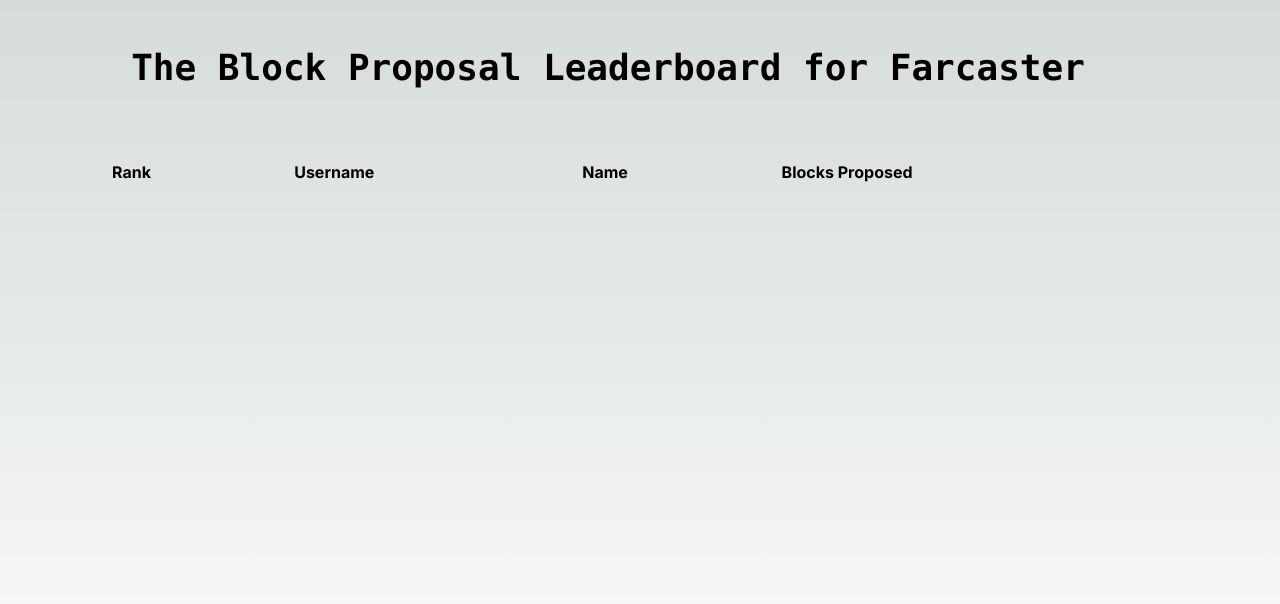
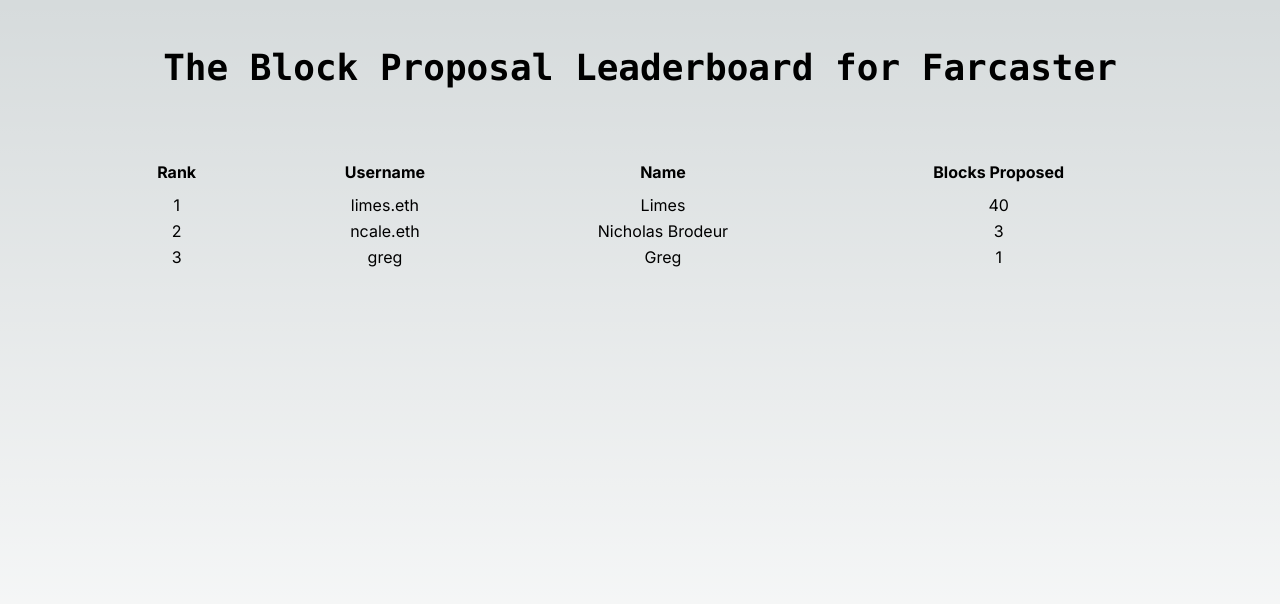
Before and after one commit to enslimeseth/block-proposer-leaderboard, a Next.js app: page / in a window 1280 px wide. Shown: the top 604 px of the page. Built offline with nearby package versions, Linux system fonts and the light colour scheme.

Commit message:
Added 'dummy' data for styling purposes

```diff
--- a/src/app/page.tsx
+++ b/src/app/page.tsx
@@ -1,38 +1,45 @@
 import Image from "next/image";
-
-const BASE_API_URL = 'https://dune.com/docs/api/';
-
-interface LeaderboardItem {
-  rank: string;
-  eth_name: string;
-  display: string;
-  pfp: string | null;
-  fid: number;
-  connected_addresses: string;
-}
-
 
 export default function Home() {
   return (
-    <div className="flex min-h-screen flex-col py-12 px-24">
+    <div className="flex min-h-screen flex-col py-12 px-24 items-center">
       <div className="z-10 max-w-5xl w-full flex flex-col items-center justify-center font-mono text-sm lg:flex">
         <h1 className="text-center text-2xl lg:text-4xl font-bold mb-16">
           <span> The Block Proposal Leaderboard for Farcaster</span>
         </h1>
       </div>
-    <table className="min-w-full">
+      <div className="overflow-x-auto w-full"> {/* Ensure the table is centered and responsive */}
+        <table className="min-w-full text-center"> {/* Center table text */}
           <thead>
             <tr className="bg-white-200">
-            <th className="px-4 py-2 text-left">Rank</th>
-            <th className="px-4 py-2 text-left">Username</th>
-            <th className="px-4 py-2 text-left">Name</th>
-            <th className="px-4 py-2 text-left">Blocks Proposed</th>
+              <th className="px-4 py-2">Rank</th>
+              <th className="px-4 py-2">Username</th>
+              <th className="px-4 py-2">Name</th>
+              <th className="px-4 py-2">Blocks Proposed</th>
             </tr>
           </thead>
-      <tbody className="divide-y divide-gray-300">
-
+          <tbody>
+            <tr>
+              <td scope="row">1</td>
+              <td>limes.eth</td>
+              <td>Limes</td>
+              <td>40</td>
+            </tr>
+            <tr>
+              <td scope="row">2</td>
+              <td>ncale.eth</td>
+              <td>Nicholas Brodeur</td>
+              <td>3</td>
+            </tr>
+            <tr>
+              <td scope="row">3</td>
+              <td>greg</td>
+              <td>Greg</td>
+              <td>1</td>
+            </tr>
           </tbody>
         </table>
       </div>
+    </div>
   );
 }
```
Lines whose indentation alone changed are shown as unchanged.
